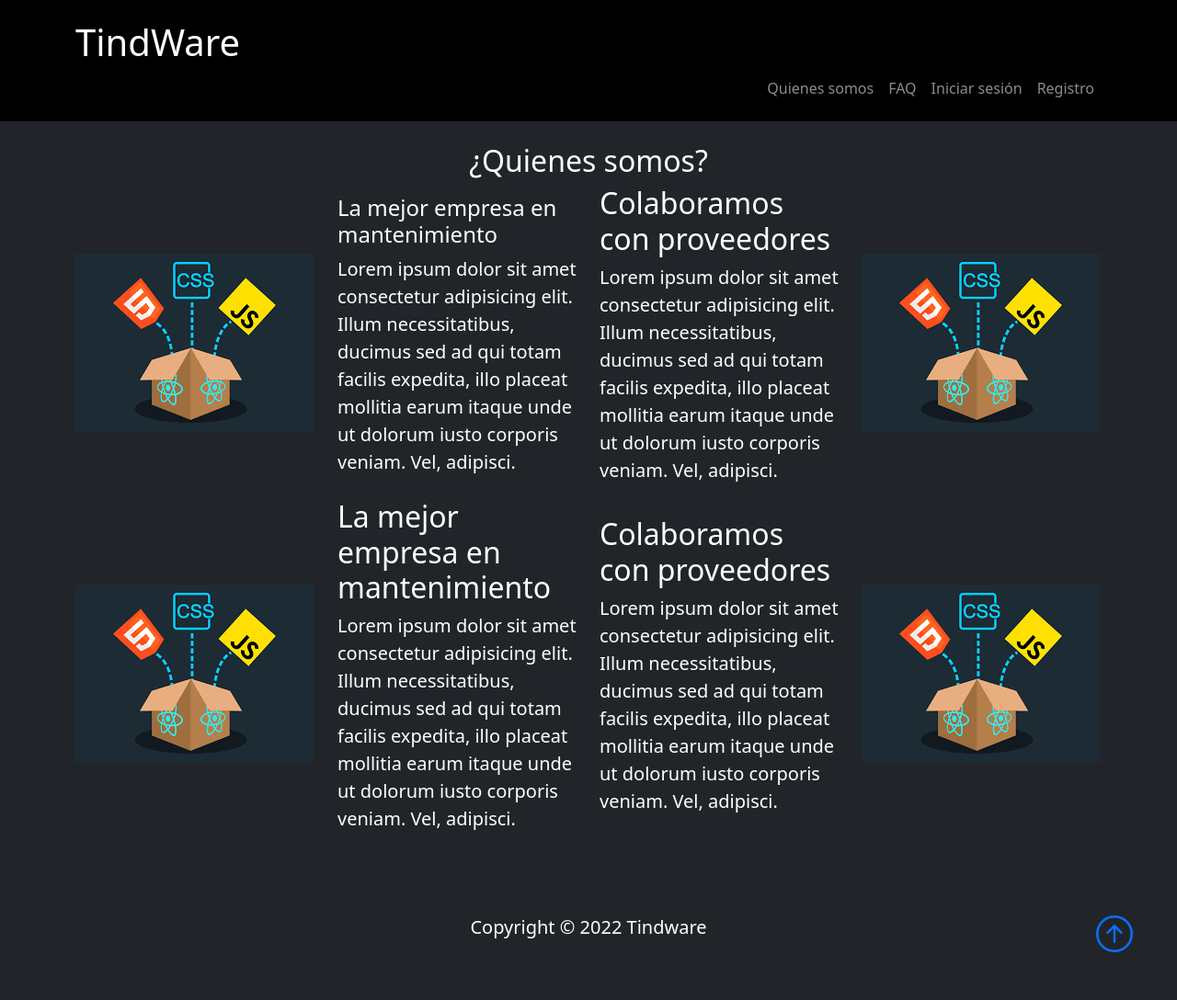
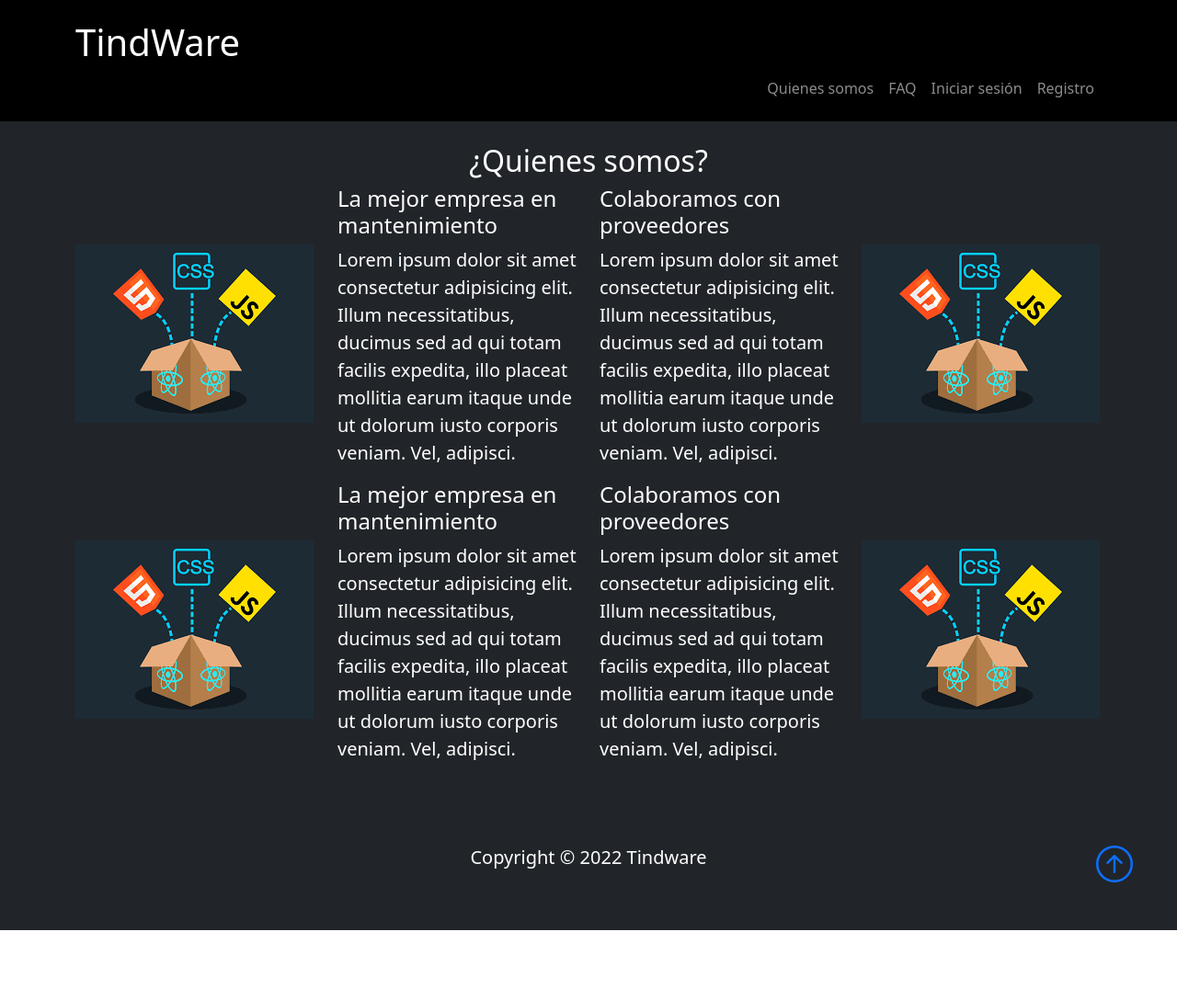
Before and after one commit to Doomzxz/bootstrap-tindware, a plain HTML site: page qs.html in a window 1280 px wide. Shown: the whole page at 92% size. After the commit the page ends 1012 px from the top, so only its background shows below. Drawn offline with nearby package versions, Linux system fonts and the light colour scheme.

Commit message:
cambiosqs

```diff
--- a/qs.html
+++ b/qs.html
@@ -58,7 +58,7 @@
                     </p>
                 </div>
                     <div class="col-md">
-                        <h2>Colaboramos con proveedores</h2>
+                        <h4>Colaboramos con proveedores</h4>
                         <p class="lead">
                             Lorem ipsum dolor sit amet consectetur adipisicing elit. Illum necessitatibus, ducimus sed ad qui totam facilis expedita,
                             illo placeat mollitia earum itaque unde ut dolorum iusto corporis veniam. Vel, adipisci.
@@ -74,7 +74,7 @@
                     <img src="imagen2.png" class="img-fluid ">
                 </div>
                 <div class="col-md">
-                    <h2>La mejor empresa en mantenimiento</h2>
+                    <h4>La mejor empresa en mantenimiento</h4>
                     <p class="lead">
                         Lorem ipsum dolor sit amet consectetur adipisicing elit. Illum necessitatibus, ducimus sed ad qui totam facilis expedita,
                         illo placeat mollitia earum itaque unde ut dolorum iusto corporis veniam. Vel, adipisci.
@@ -83,7 +83,7 @@
 
 
                     <div class="col-md">
-                        <h2>Colaboramos con proveedores</h2>
+                        <h4>Colaboramos con proveedores</h4>
                         <p class="lead">
                             Lorem ipsum dolor sit amet consectetur adipisicing elit. Illum necessitatibus, ducimus sed ad qui totam facilis expedita,
                             illo placeat mollitia earum itaque unde ut dolorum iusto corporis veniam. Vel, adipisci.
```
